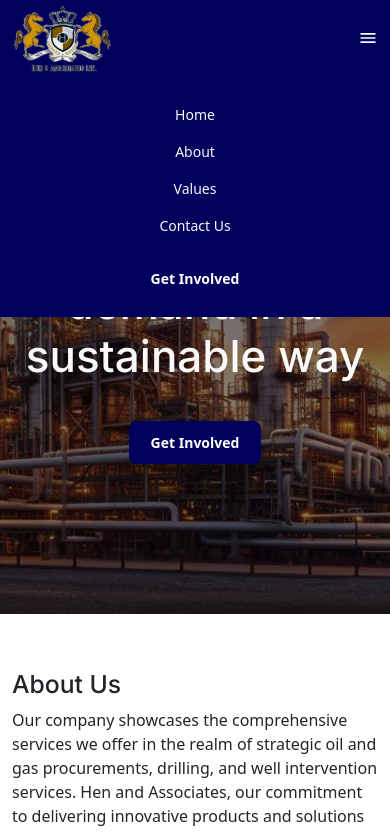
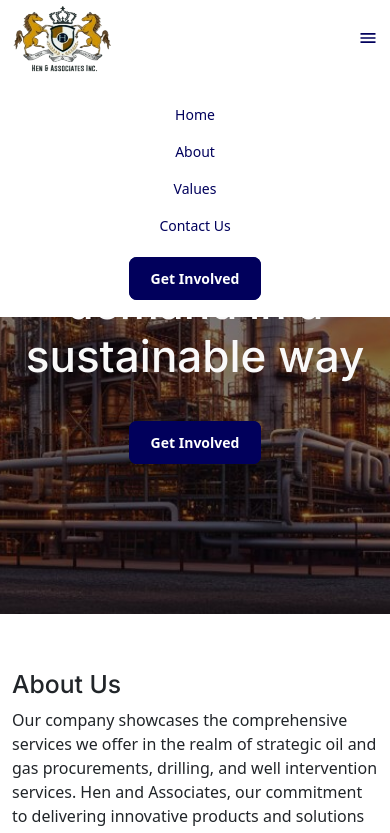
Before and after one commit to Glorybrain/hen, a plain HTML site: page index.html in a window 390 px wide. Both pictures are taken after a click on the button "Toggle navigation". Shown: the top 833 px of the page. Drawn offline with nearby package versions, Linux system fonts and the light colour scheme.

Commit message:
Update style.css

```diff
--- a/assests/css/style.css
+++ b/assests/css/style.css
@@ -128,7 +128,7 @@ img {
     top: 0;
     left: 0;
     width: 100%;
-    background-color: var(--blue-color) !important;
+    background-color: var(--white-color) !important;
     z-index: var(--z-fixed);
 }
 
@@ -147,7 +147,7 @@ img {
 }
 
 .nav-link {
-    color: var(--white-dark-color) !important;
+    color: var(--blue-color) !important;
     font-size: var(--small-font-size) !important;
     font-weight: var(--font-medium) !important;
 }
@@ -156,7 +156,7 @@ img {
     padding-right: 0 !important;
     margin-bottom: 5px;
     border: none !important;
-    color: var(--white-dark-color) !important;
+    color: var(--blue-color) !important;
 }
 
 .navbar-toggler:focus {
```
